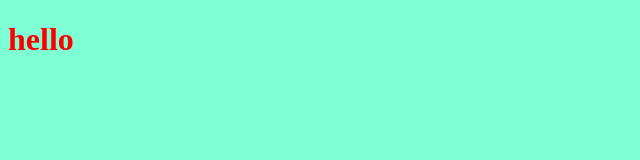
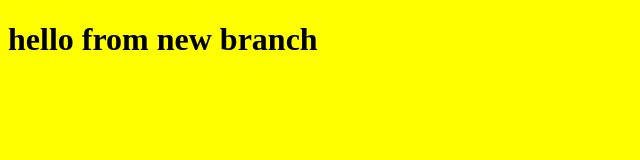
Before and after one commit to yassermukhtar/testgit, a plain HTML site: page index.html in a window 1280 px wide. Shown: the whole page, without its empty margins (0-640 px from the left). Drawn offline with Linux system fonts and the light colour scheme.

Commit message:
changing style

```diff
--- a/index.html
+++ b/index.html
@@ -7,7 +7,7 @@
     <link   rel="stylesheet" href="style.css">
 </head>
 <body>
-    <h1>hello</h1>
+    <h1>hello from new branch</h1>
     <script src="app.js"></script>
 </body>
 </html>
--- a/style.css
+++ b/style.css
@@ -1,6 +1,6 @@
 h1{
-    color:red
+    color:black
 }
 body{
-    background-color: aquamarine;
+    background-color: yellow;
 }
```
